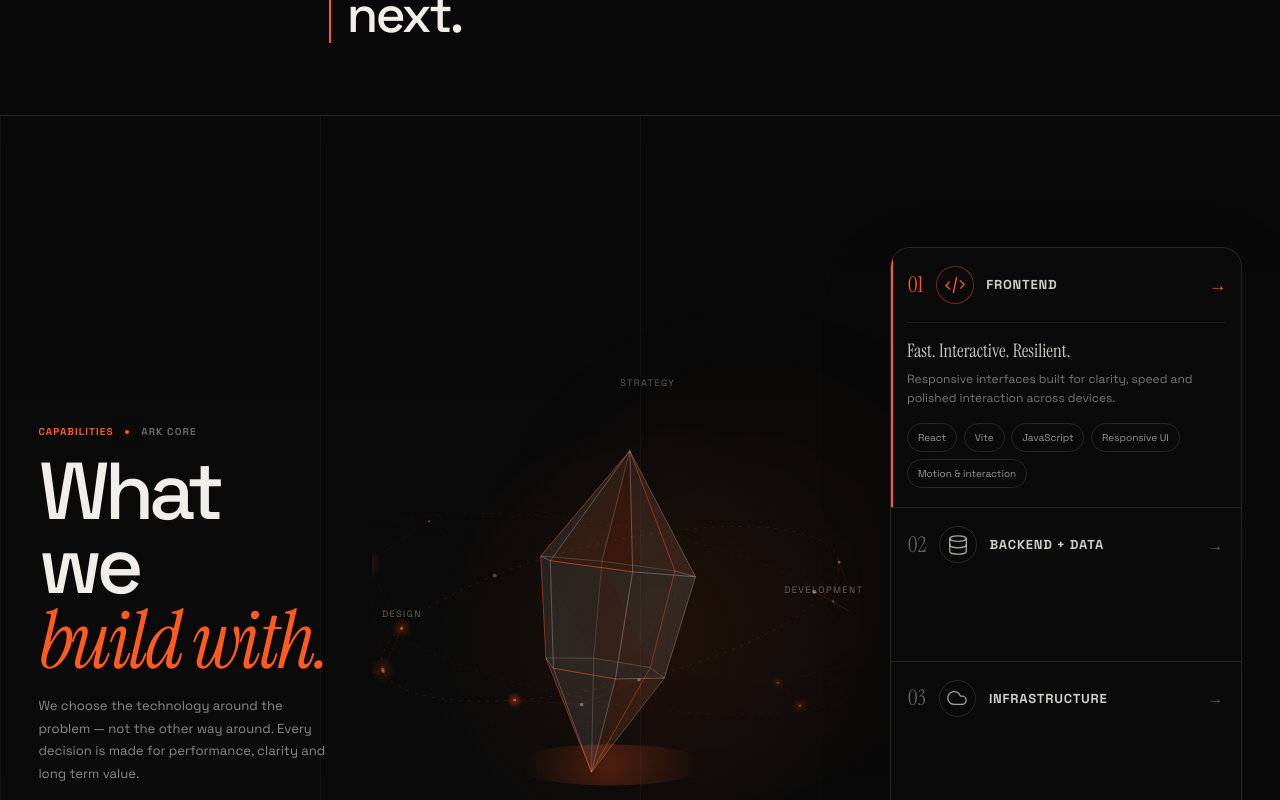
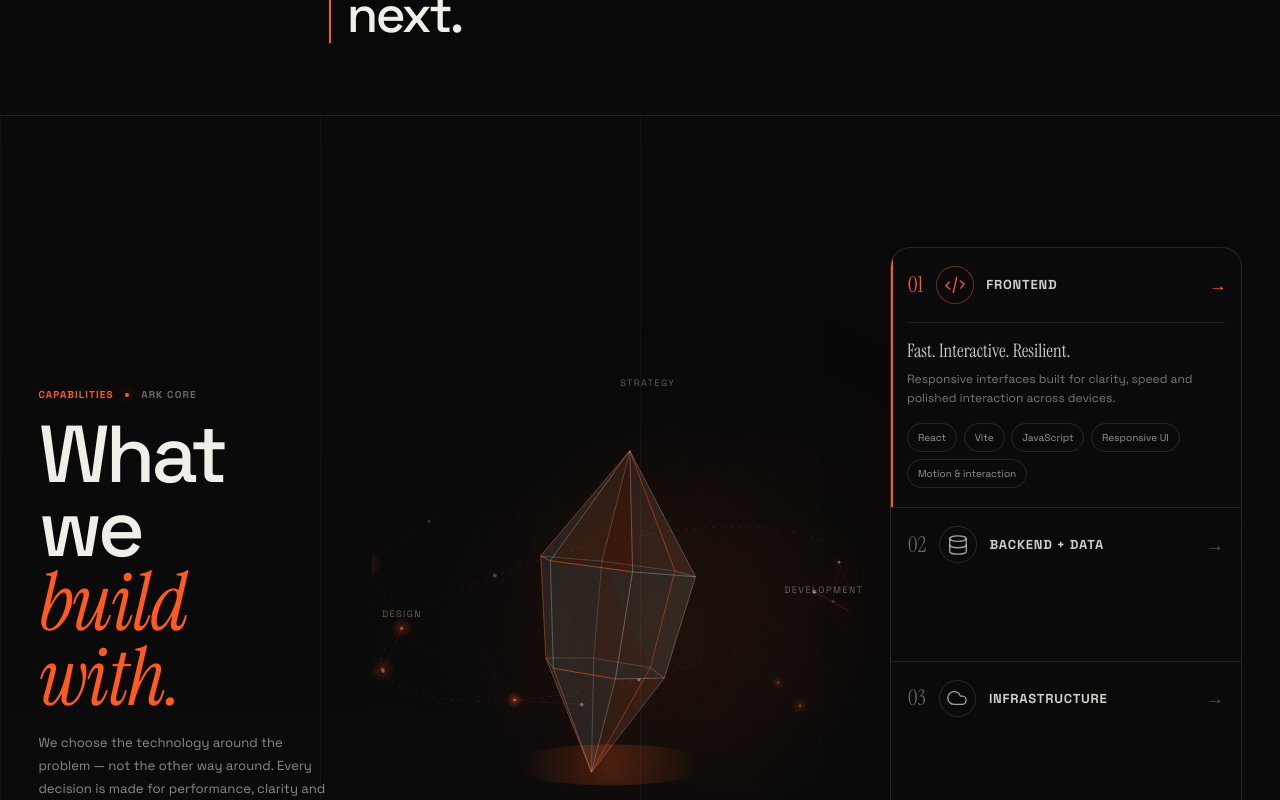
Before and after one commit to LinukaBandara/ark-ii, a React (Vite) app: page / in a window 1280 px wide. Shown: the part 11200-12000 px from the top of the page. Built offline with nearby package versions, Linux system fonts and the light colour scheme.

Commit message:
Fix Capabilities heading spacing

```diff
--- a/src/components/CapabilitiesSection/CapabilitiesSection.css
+++ b/src/components/CapabilitiesSection/CapabilitiesSection.css
@@ -104,10 +104,10 @@
 }
 
 .capabilities-section__intro h2 {
-  max-width: 7.5ch;
+  max-width: 10ch;
   font-size: clamp(3.1rem, 13vw, 6.4rem);
   font-weight: 500;
-  letter-spacing: -0.065em;
+  letter-spacing: -0.05em;
   line-height: 0.92;
 }
 
@@ -117,7 +117,8 @@
   font-family: var(--font-serif);
   font-style: italic;
   font-weight: 400;
-  letter-spacing: -0.035em;
+  letter-spacing: -0.02em;
+  word-spacing: 0.14em;
 }
 
 .capabilities-section__intro > p {
```
